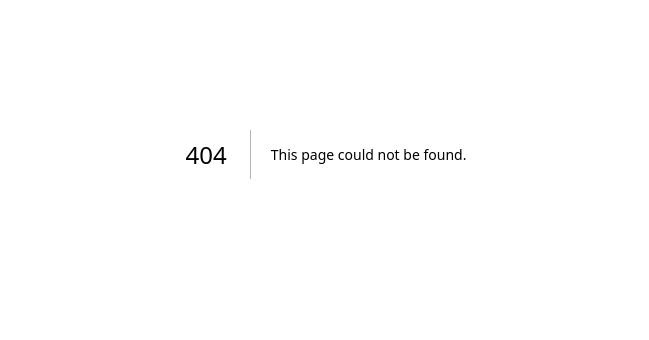
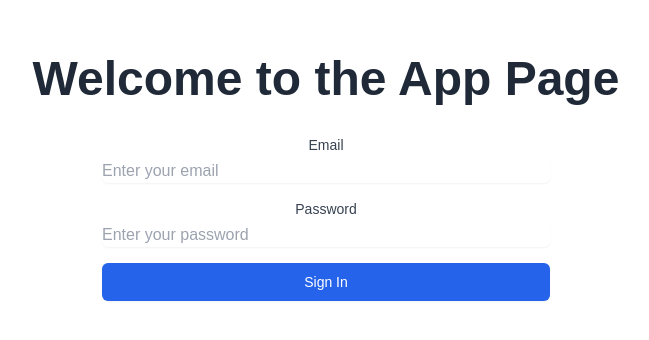
Before and after one commit to vsakaria/praisely-landing, a Next.js app: page /app in a window 1280 px wide. Before the commit this address had no page. Shown: the part 246-586 px from the top of the page, without its empty margins (314-963 px from the left). Built offline with nearby package versions, Linux system fonts and the light colour scheme.

Commit message:
ADD login and api call to stannp

```diff
--- /dev/null
+++ b/app/app/page.tsx
@@ -0,0 +1,77 @@
+// app/app/page.tsx
+
+'use client';
+import { useState } from 'react';
+import { auth } from '../../src/config/firebase';
+import { signInWithEmailAndPassword } from 'firebase/auth';
+import { useRouter } from 'next/navigation';
+
+export default function AppPage() {
+  const router = useRouter();
+  const [email, setEmail] = useState('');
+  const [password, setPassword] = useState('');
+  const [error, setError] = useState('');
+
+  const handleSubmit = async (e: React.FormEvent) => {
+    e.preventDefault();
+
+    console.log('Form submitted with email:', email);
+
+    try {
+      const userCredential = await signInWithEmailAndPassword(auth, email, password);
+      const user = userCredential.user;
+      console.log('Signed in user:', user);
+      router.push('/app/postcard');
+    // eslint-disable-next-line @typescript-eslint/no-explicit-any
+    } catch (error: any) {
+      setError(error.message);
+    }
+  };
+
+  return (
+    <div className="min-h-screen flex flex-col">
+      <main className="flex-grow flex flex-col items-center justify-center text-center">
+        <h1 className="mt-12 text-5xl font-extrabold mb-8 text-gray-800">
+          Welcome to the App Page
+        </h1>
+        <form onSubmit={handleSubmit} className="w-full max-w-md space-y-4">
+          {error && <p className="text-red-500 text-sm">{error}</p>}
+          <div>
+            <label htmlFor="email" className="block text-sm font-medium text-gray-700">
+              Email
+            </label>
+            <input
+              type="email"
+              id="email"
+              value={email}
+              onChange={(e) => setEmail(e.target.value)}
+              className="mt-1 block w-full rounded-md border-gray-300 shadow-sm focus:border-blue-500 focus:ring-blue-500"
+              placeholder="Enter your email"
+              required
+            />
+          </div>
+          <div>
+            <label htmlFor="password" className="block text-sm font-medium text-gray-700">
+              Password
+            </label>
+            <input
+              type="password"
+              id="password"
+              value={password}
+              onChange={(e) => setPassword(e.target.value)}
+              className="mt-1 block w-full rounded-md border-gray-300 shadow-sm focus:border-blue-500 focus:ring-blue-500"
+              placeholder="Enter your password"
+              required
+            />
+          </div>
+          <button
+            type="submit"
+            className="w-full py-2 px-4 border border-transparent rounded-md shadow-sm text-sm font-medium text-white bg-blue-600 hover:bg-blue-700 focus:outline-none focus:ring-2 focus:ring-offset-2 focus:ring-blue-500"
+          >
+            Sign In
+          </button>
+        </form>
+      </main>
+    </div>
+  );
+}
--- /dev/null
+++ b/app/app/postcard/page.tsx
@@ -0,0 +1,65 @@
+'use client';
+
+import { useEffect } from 'react';
+
+export default function PostcardPage() {
+  useEffect(() => {
+    const createRecipient = async () => {
+      const formdata = new FormData();
+      formdata.append("group_id", "401000");
+      formdata.append("firstname", "James");
+      formdata.append("lastname", "Wilson");
+      formdata.append("address1", "123 Oak Street");
+      formdata.append("city", "Manchester");
+      formdata.append("postcode", "M1 4BT");
+      formdata.append("country", "GB");
+
+      const requestOptions = {
+        method: "POST",
+        body: formdata
+    };
+
+      try {
+        const response = await fetch("https://api-eu1.stannp.com/v1/recipients/new?api_key=f4a0a8861bfa84c2477a374f", requestOptions);
+        const result = await response.text();
+        console.log('Recipient created:', result);
+      } catch (error) {
+        console.error('Error creating recipient:', error);
+      }
+    };
+
+    createRecipient();
+  }, []);
+
+  return (
+    <div className="min-h-screen flex flex-col">
+      <main className="flex-grow flex flex-col items-center justify-center text-center">
+        <h1 className="mt-12 text-5xl font-extrabold mb-8 text-gray-800">
+          Postcard Creator
+        </h1>
+        <div className="w-full max-w-md">
+          <p className="text-gray-600">
+            Welcome to the postcard creator! Content coming soon...
+          </p>
+        </div>
+      </main>
+    </div>
+  );
+}
+
+/*
+curl "https://api-eu1.stannp.com/v1/recipients/new" \
+import requests
+
+data = {
+    "group_id": "1",\n    "on_duplicate": "update",\n    "firstname": "Steve",\n    "lastname": "Parish",\n    "address1": "Unit 12 Taw Trade Park",\n    "city": "Barnstaple",\n    "postcode": "EX31 1JZ",\n    "country": "GB",\n
+}
+
+response = requests.post("https://api-eu1.stannp.com/v1/recipients/new?api_key={API_KEY}", data=data)
+print(response.text)
+
+
+
+curl "https://api-eu1.stannp.com/v1/user/info" \
+-u f4a0a8861bfa84c2477a374fv:
+*/
--- a/app/layout.tsx
+++ b/app/layout.tsx
@@ -2,6 +2,7 @@ import type { Metadata } from "next";
 import { Analytics } from '@vercel/analytics/next';
 import localFont from "next/font/local";
 import "./globals.css";
+import "../src/config/firebase";
 
 const geistSans = localFont({
   src: "./fonts/GeistVF.woff",
--- /dev/null
+++ b/lib/firebase.ts
@@ -0,0 +1,15 @@
+// lib/firebaseConfig.ts
+import { initializeApp, getApps, getApp } from 'firebase/app'
+import { getAuth } from 'firebase/auth'
+
+const firebaseConfig = {
+  apiKey: process.env.NEXT_PUBLIC_FIREBASE_API_KEY,
+  authDomain: process.env.NEXT_PUBLIC_FIREBASE_AUTH_DOMAIN,
+  projectId: process.env.NEXT_PUBLIC_FIREBASE_PROJECT_ID,
+  storageBucket: process.env.NEXT_PUBLIC_FIREBASE_STORAGE_BUCKET,
+  messagingSenderId: process.env.NEXT_PUBLIC_FIREBASE_MESSAGING_SENDER_ID,
+  appId: process.env.NEXT_PUBLIC_FIREBASE_APP_ID,
+}
+
+const app = !getApps().length ? initializeApp(firebaseConfig) : getApp()
+export const auth = getAuth(app)
--- a/package.json
+++ b/package.json
@@ -13,6 +13,7 @@
     "@vercel/analytics": "^1.4.1",
     "class-variance-authority": "^0.7.1",
     "clsx": "^2.1.1",
+    "firebase": "^11.1.0",
     "lucide-react": "^0.468.0",
     "next": "15.0.4",
     "react": "^19.0.0",
--- /dev/null
+++ b/src/config/firebase.js
@@ -0,0 +1,21 @@
+// Import the functions you need from the SDKs you need
+import { initializeApp } from "firebase/app";
+import { getAuth } from "firebase/auth";
+
+// Your web app's Firebase configuration
+// For Firebase JS SDK v7.20.0 and later, measurementId is optional
+const firebaseConfig = {
+  apiKey: "AIzaSyCNH5c975pjgFhKRRQlTqLxiGPk1b4zGj0",
+  authDomain: "praisely-a0353.firebaseapp.com",
+  projectId: "praisely-a0353",
+  storageBucket: "praisely-a0353.firebasestorage.app",
+  messagingSenderId: "939148563473",
+  appId: "1:939148563473:web:1b11eec83931ffdc3bcdb0",
+  measurementId: "G-94RJD8Z83T"
+};
+
+console.log("\x1b[1m\x1b[32mFirebase configuration loaded\x1b[0m");
+
+// Initialize Firebase
+export const app = initializeApp(firebaseConfig);
+export const auth = getAuth(app);
```
Also changed, not shown: 1 other file (tests, documents, lock files or other folders).
